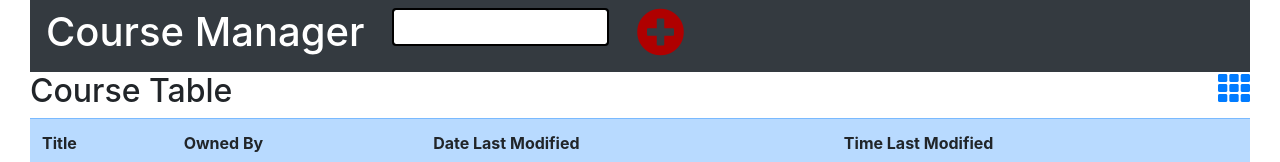
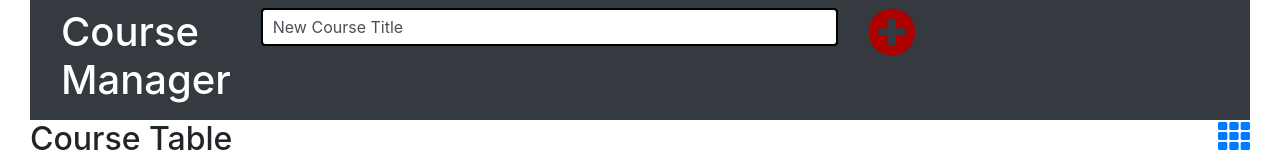
Before and after one commit to salehi-s/wbdv-sp21-sina-salehi-client-react, a React (Create React App) app in the folder wbdv-sp21-sina-salehi-client-react/: page /courses/editor in a window 1280 px wide. Shown: the top 162 px of the page. Built offline with nearby package versions, Linux system fonts and the light colour scheme; no server answers.

Commit message:
Set default course view as course table and correct add course functionality

```diff
--- a/wbdv-sp21-sina-salehi-client-react/src/components/course-manager.js
+++ b/wbdv-sp21-sina-salehi-client-react/src/components/course-manager.js
@@ -7,7 +7,8 @@ import courseService, {findAllCourses, deleteCourse} from "../services/course-se
 
 class CourseManager extends React.Component {
     state = {
-        courses: []
+        courses: [],
+        newCourseTitle:"New Course Title"
     }
 
     updateCourse = (course) => {
@@ -29,14 +30,50 @@ class CourseManager extends React.Component {
         findAllCourses()
             .then(courses => this.setState({courses}))
 
-    addCourse = (course) => {
-        courseService.createCourse(course)
-            .then(c => this.setState(
+    addCourse = () => {
+        var currentDate = new Date()
+
+        if ((currentDate.getMonth() + 1) < 10) {
+            var mdy = "0" + (currentDate.getMonth() + 1)
+        }
+        else {
+            var mdy = (currentDate.getMonth() + 1)
+        }
+        if (currentDate.getDate() < 10) {
+            mdy += "/0" + currentDate.getDate() +
+                   "/" + currentDate.getFullYear()
+        }
+        else {
+            mdy += "/" + currentDate.getDate() +
+                   "/" + currentDate.getFullYear()
+        }
+
+        if (currentDate.getHours() < 10) {
+            var time = "0" + currentDate.getHours()
+        }
+        else {
+            var time = currentDate.getHours()
+        }
+        if (currentDate.getMinutes() < 10) {
+            time += ":0" + currentDate.getMinutes()
+        }
+        else {
+            time += ":" + currentDate.getMinutes()
+        }
+
+        const newCourse = {
+            title: this.state.newCourseTitle,
+            owner: "Me",
+            lastModified: mdy,
+            time: time
+        }
+        courseService.createCourse(newCourse)
+            .then(course => this.setState(
                 (prevState) => ({
                     ...prevState,
                     courses: [
                         ...prevState.courses,
-                        c
+                        course
                     ]
                 })
             ))
@@ -60,13 +97,20 @@ class CourseManager extends React.Component {
                     <nav className="navbar navbar-expand navbar-dark bg-dark">
                         <div className = "collapse navbar-collapse" id = "navbarNav">
                             <ul className = "navbar-nav">
-                                <li className = "nav-item">
+                                <li className = "nav-item col">
                                     <h1>Course Manager</h1>
                                 </li>
-                                <li className = "nav-item">
-                                    <input className = "form-control wbdv-field-add-course"></input>
+                                <li className = "nav-item col-10">
+                                    <input id = "add-course-field"
+                                           value = {this.state.newCourseTitle}
+                                           onChange = {(e) => this.setState({
+                                               newCourseTitle: e.target.value
+                                           })}
+                                           className = "form-control wbdv-field-add-course"
+                                           title = "Enter the name of a new course here"
+                                           placeholder = "New Course Name"></input>
                                 </li>
-                                <li className = "nav-item">
+                                <li className = "nav-item col">
                                     <i onClick = {this.addCourse}
                                        className = "fas fa-3x fa-plus-circle float-right"></i>
                                 </li>
--- a/wbdv-sp21-sina-salehi-client-react/src/index.css
+++ b/wbdv-sp21-sina-salehi-client-react/src/index.css
@@ -18,7 +18,7 @@ code {
 
 .wbdv-field-add-course {
   margin: auto;
-  width: 80%;
+  width: 100%;
   border: 2px solid black;
   padding: 10px;
 }
```
